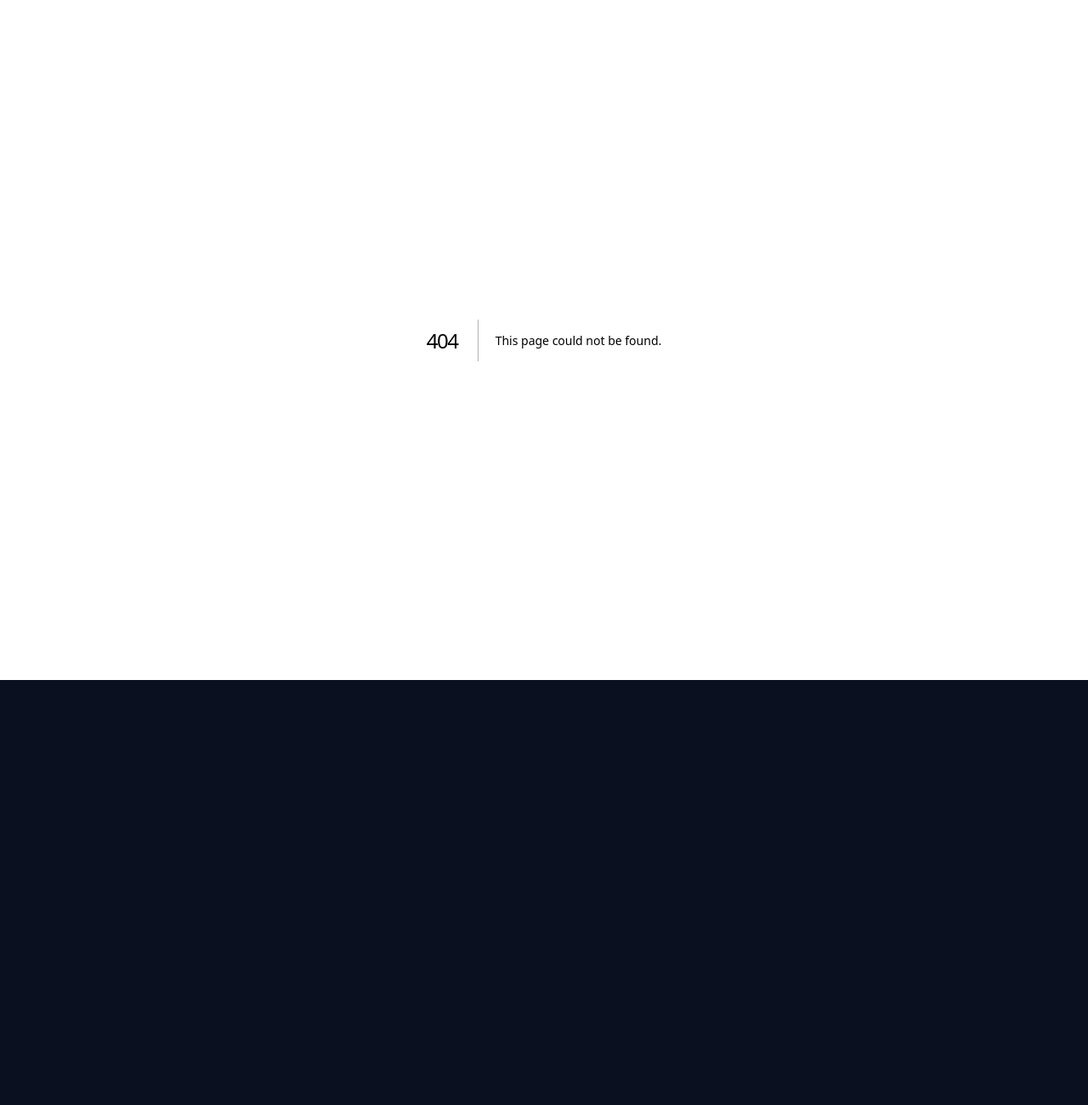
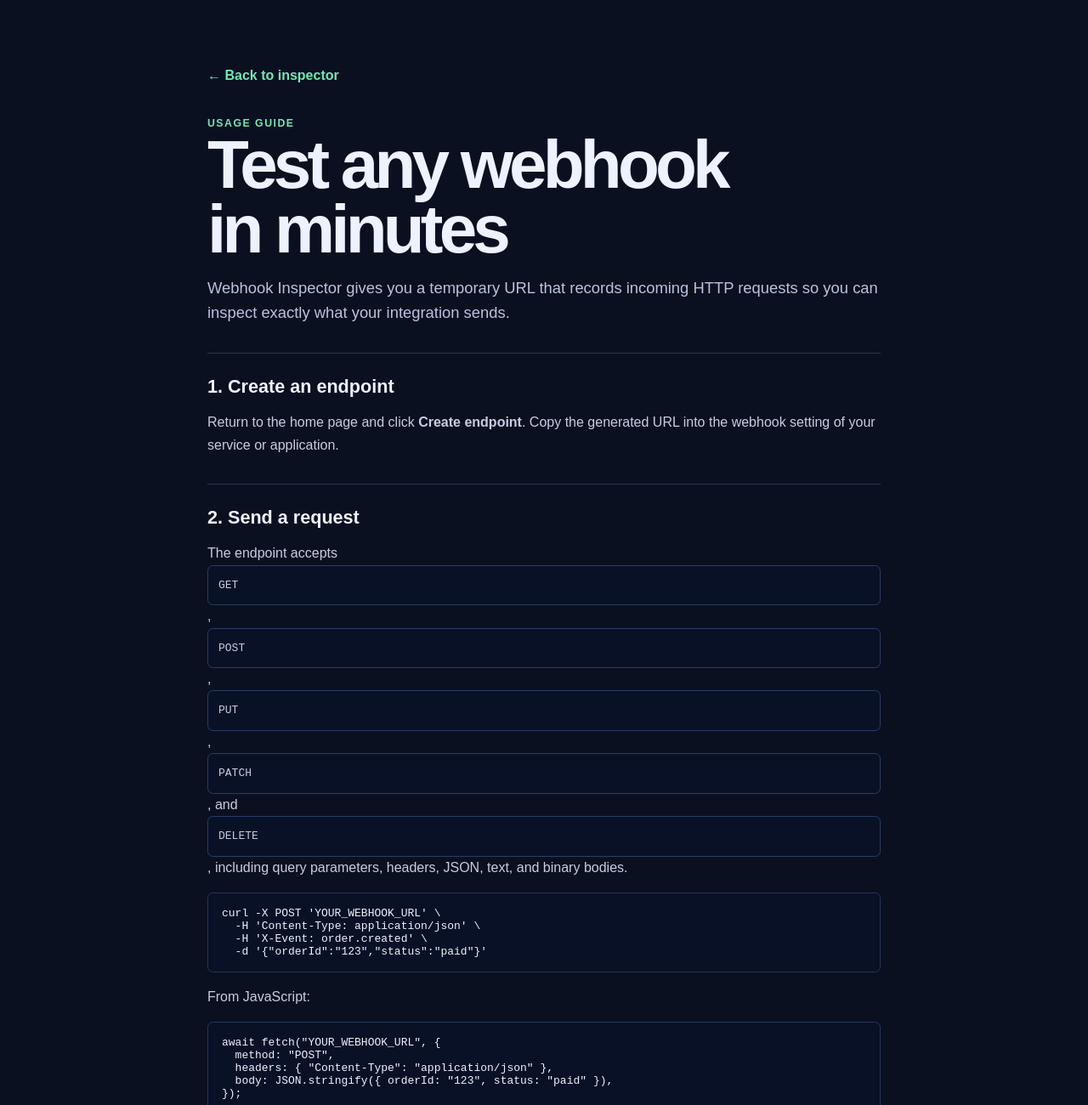
Before and after one commit to frachman/webhook-inspector, a Next.js app in the folder apps/web/: page /docs in a window 1280 px wide. Before the commit this address had no page. Shown: the top 1300 px of the page at 85% size. Before the commit the page ends 800 px from the top, so only its background shows below. Built offline with nearby package versions, Linux system fonts and the light colour scheme.

Commit message:
feat(web): add webhook usage guide

```diff
--- /dev/null
+++ b/apps/web/app/docs/page.tsx
@@ -0,0 +1,51 @@
+import Link from "next/link";
+
+const curlExample = [
+  "curl -X POST 'YOUR_WEBHOOK_URL' \\",
+  "  -H 'Content-Type: application/json' \\",
+  "  -H 'X-Event: order.created' \\",
+  "  -d '{\"orderId\":\"123\",\"status\":\"paid\"}'",
+].join("\n");
+
+export default function DocsPage() {
+  return (
+    <main className="docs-page">
+      <Link className="back-link" href="/">← Back to inspector</Link>
+      <p className="eyebrow">Usage guide</p>
+      <h1>Test any webhook in minutes</h1>
+      <p className="intro">Webhook Inspector gives you a temporary URL that records incoming HTTP requests so you can inspect exactly what your integration sends.</p>
+
+      <section className="docs-section">
+        <h2>1. Create an endpoint</h2>
+        <p>Return to the home page and click <strong>Create endpoint</strong>. Copy the generated URL into the webhook setting of your service or application.</p>
+      </section>
+
+      <section className="docs-section">
+        <h2>2. Send a request</h2>
+        <p>The endpoint accepts <code>GET</code>, <code>POST</code>, <code>PUT</code>, <code>PATCH</code>, and <code>DELETE</code>, including query parameters, headers, JSON, text, and binary bodies.</p>
+        <pre>{curlExample}</pre>
+        <p>From JavaScript:</p>
+        <pre>{`await fetch("YOUR_WEBHOOK_URL", {
+  method: "POST",
+  headers: { "Content-Type": "application/json" },
+  body: JSON.stringify({ orderId: "123", status: "paid" }),
+});`}</pre>
+      </section>
+
+      <section className="docs-section">
+        <h2>3. Inspect the capture</h2>
+        <p>Return to the inspector and click <strong>Refresh</strong>. Select a request to view its method, path, query string, headers, content type, and body.</p>
+      </section>
+
+      <section className="docs-section notes">
+        <h2>Good to know</h2>
+        <ul>
+          <li>Endpoints and their private viewer expire automatically.</li>
+          <li>The viewer credential is kept in this browser; do not share it.</li>
+          <li>Use test or non-sensitive data. Captured requests are intended for debugging integrations.</li>
+          <li>Use the generated URL with any webhook provider; it does not need to be hosted on your domain.</li>
+        </ul>
+      </section>
+    </main>
+  );
+}
--- a/apps/web/app/globals.css
+++ b/apps/web/app/globals.css
@@ -11,6 +11,10 @@ h2 { margin: .15rem 0 .65rem; }
 h3 { font-size: .9rem; margin: 1.75rem 0 .55rem; text-transform: uppercase; letter-spacing: .08em; }
 .eyebrow { color: #75e6b3; font-size: .77rem; font-weight: 700; letter-spacing: .12em; margin: 0; text-transform: uppercase; }
 .intro { color: #b8c3de; font-size: 1.15rem; line-height: 1.6; margin: 0 0 1.5rem; }
+.how-it-works { background: #101a31; border-left: 3px solid #75e6b3; border-radius: .4rem; margin: 1.5rem 0; padding: 1rem 1.25rem; }
+.how-it-works ol { color: #c4cde2; line-height: 1.7; margin: .55rem 0 0; padding-left: 1.35rem; }
+.guide-link, .back-link { color: #75e6b3; display: inline-block; font-weight: 700; margin-top: .8rem; text-decoration: none; }
+.guide-link:hover, .back-link:hover { color: #a0f3ce; text-decoration: underline; }
 .endpoint-card, .inspector { background: #131b32; border: 1px solid #273558; border-radius: .8rem; margin-top: 2.5rem; padding: 1.5rem; }
 .url-row { align-items: center; display: flex; gap: .7rem; }
 code { background: #091126; border: 1px solid #2b3d64; border-radius: .4rem; display: block; flex: 1; overflow-wrap: anywhere; padding: .75rem; }
@@ -31,4 +35,14 @@ dl div { border-bottom: 1px solid #273558; display: grid; gap: .5rem; grid-templ
 dt { color: #75e6b3; font-family: ui-monospace, SFMono-Regular, Menlo, monospace; overflow-wrap: anywhere; }
 dd { margin: 0; overflow-wrap: anywhere; }
 pre { background: #091126; border: 1px solid #273558; border-radius: .4rem; margin: 0; overflow: auto; padding: 1rem; white-space: pre-wrap; word-break: break-word; }
+.usage-example { border-top: 1px solid #273558; margin-top: 1.25rem; padding-top: 1.25rem; }
+.usage-example p { margin-bottom: .7rem; }
+.docs-page { max-width: 52rem; }
+.docs-page h1 { max-width: 42rem; }
+.docs-section { border-top: 1px solid #273558; margin-top: 2rem; padding-top: 1.5rem; }
+.docs-section h2 { font-size: 1.35rem; }
+.docs-section p { color: #c4cde2; line-height: 1.65; }
+.docs-section pre { margin-top: 1rem; }
+.docs-section li { color: #c4cde2; line-height: 1.7; margin: .35rem 0; }
+.back-link { margin: 0 0 2.5rem; }
 @media (max-width: 700px) { main { padding-top: 3rem; } .url-row, .request-layout { display: grid; grid-template-columns: 1fr; } dl div { grid-template-columns: 1fr; gap: .2rem; } }
```
Also changed, not shown: apps/web/app/page.tsx (+15 -0 lines).
